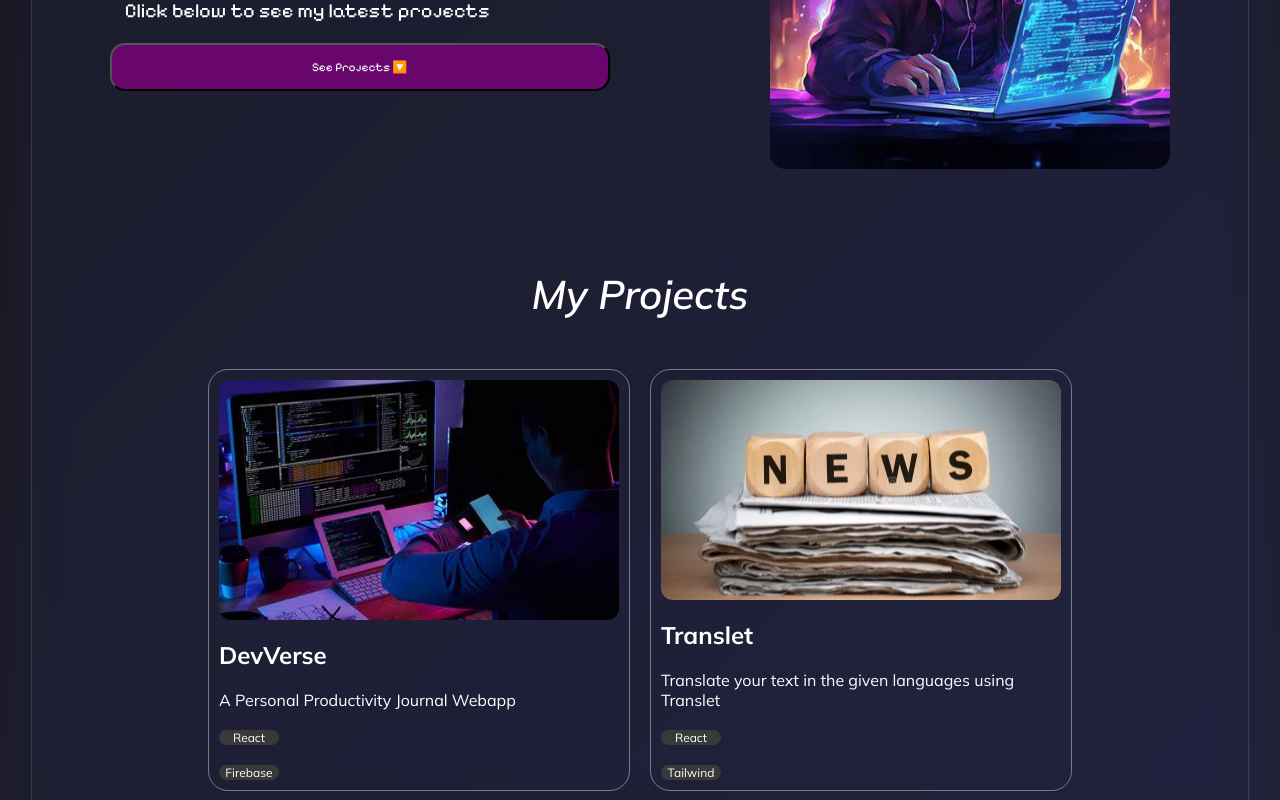
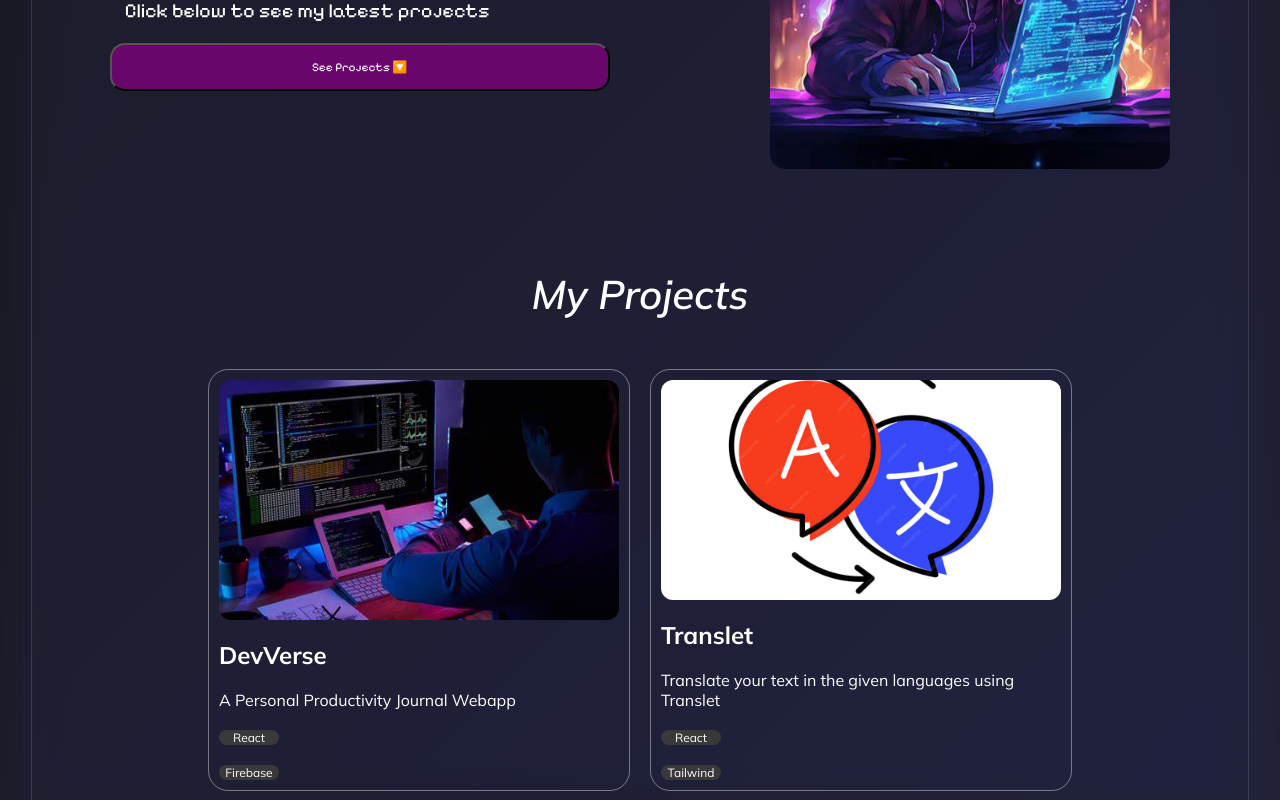
Before and after one commit to tanishq1172005/Portfolio, a React (Vite) app: page / in a window 1280 px wide. Shown: the part 406-1206 px from the top of the page. Built offline with nearby package versions, Linux system fonts and the light colour scheme; a web font is replaced by a local one.

Commit message:
Update index.css

```diff
--- a/src/index.css
+++ b/src/index.css
@@ -169,7 +169,7 @@ main .intro{
 }
 
 .project-image1{
-    background-image: url(assets/newsmonkey.webp);
+    background-image: url(assets/Translet.avif);
     background-position: center;
     width: 100%;
     height: 250px;
```
